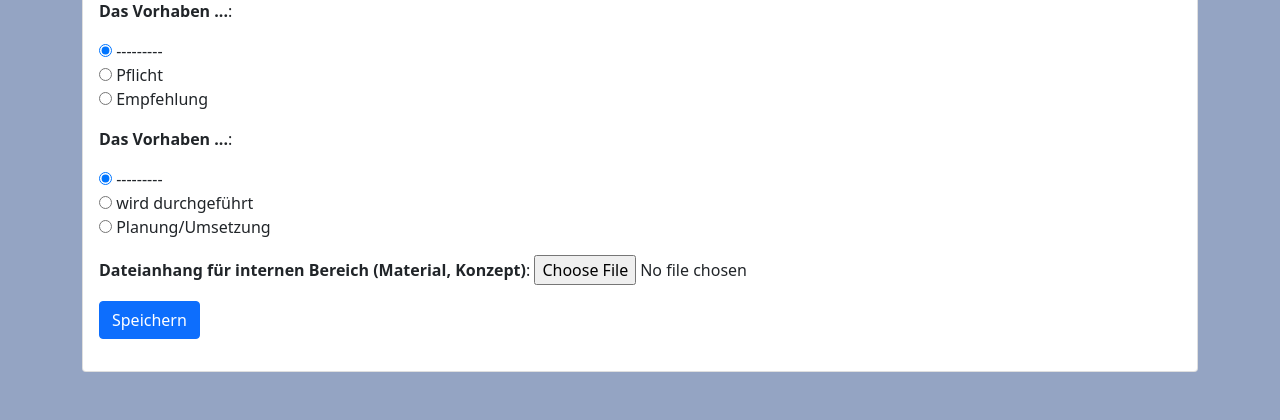
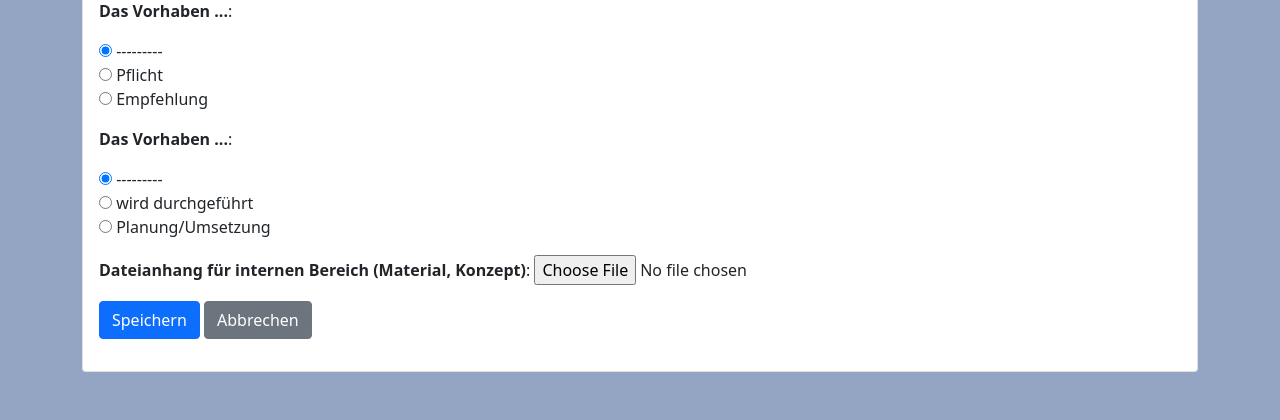
Before and after one commit to pyphil/MKR, a Django app: page /karte/ in a window 1280 px wide. Shown: the part 948-1368 px from the top of the page. Run offline with Django 4.2, Linux system fonts and the light colour scheme; the visitor is signed in with stand-in values (Sample User, id 1); data that the repository does not hold is empty.

Commit message:
Abbrechen button

```diff
--- a/mkr/templates/karte.html
+++ b/mkr/templates/karte.html
@@ -8,11 +8,12 @@
       <strong>Methodenkompetenzrahmen - Karte erstellen</strong>
     </div>
     <div class="card-body">
-      <form method="POST" enctype="multipart/form-data">
-        {% csrf_token %}
-        {{ form.as_p }}
-        <button type="submit" class="btn btn-primary">Speichern</button>
-      </form>
+        <form method="POST" enctype="multipart/form-data">
+          {% csrf_token %}
+          {{ form.as_p }}
+          <button type="submit" class="btn btn-primary">Speichern</button>
+          <a href="{% url 'home' %}" class="btn btn-secondary">Abbrechen</a>
+        </form>
   </div>
   </div>
 </div>
```
